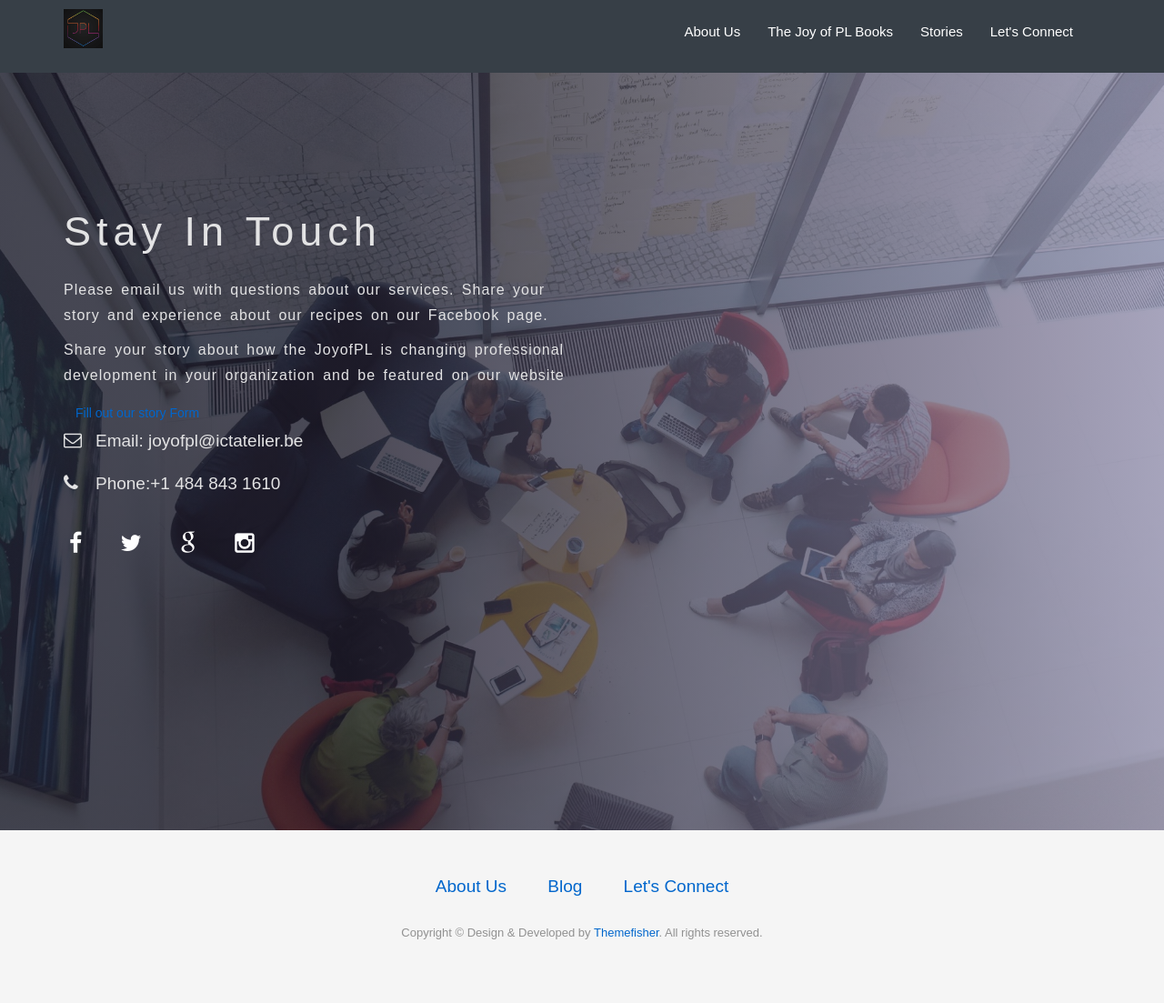
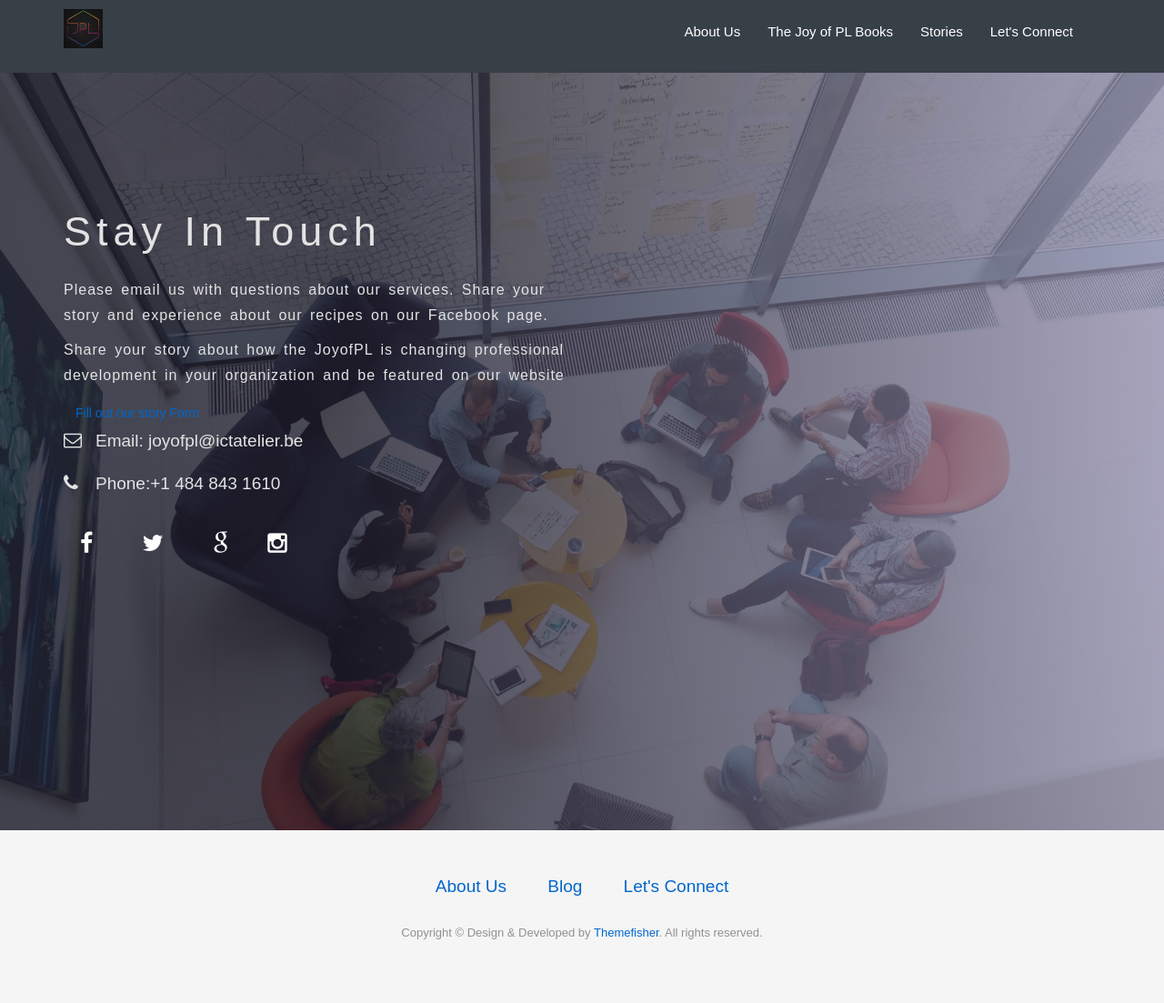
Before and after one commit to meesterkurt/joyofprofessionallearning, a Jekyll site: the page built from contact.html, in a window 1280 px wide. Shown: the whole page at 91% size. Built offline with Jekyll 4.4.1, drawn with Linux system fonts in a browser that asks for light colours; nearby versions of some CDN libraries.

Commit message:
update line spacing  23-29
<li>

```diff
--- a/contact.html
+++ b/contact.html
@@ -19,10 +19,12 @@
             <li><i class="fa fa-phone"></i>Phone:+1 484 843 1610</li>
           </ul>
           <ul class="social-icons">
-            <li><a href="https://www.facebook.com/joyofpl/?hc_ref=SEARCH"><i class="fa fa-facebook"></i></a></li>
-            <li><a href="https://twitter.com/joyofpl?lang=en"><i class="fa fa-twitter"></i></a></li>
             <li>
-              <a href="https://plus.google.com/communities/100048750758797626973"><i class="fa fa-google"></i></a>
+              <li><a href="https://www.facebook.com/joyofpl/?hc_ref=SEARCH"><i class="fa fa-facebook"></i></a></li>
+            <li>
+              <li><a href="https://twitter.com/joyofpl?lang=en"><i class="fa fa-twitter"></i></a></li>
+            <li>
+              <li><a href="https://plus.google.com/communities/100048750758797626973"><i class="fa fa-google"></i></a>
             </li>
             <li><a href="https://www.instagram.com/thejoyofpl/"><i class="fa fa-instagram"></i></a></li>
           </ul>
```
